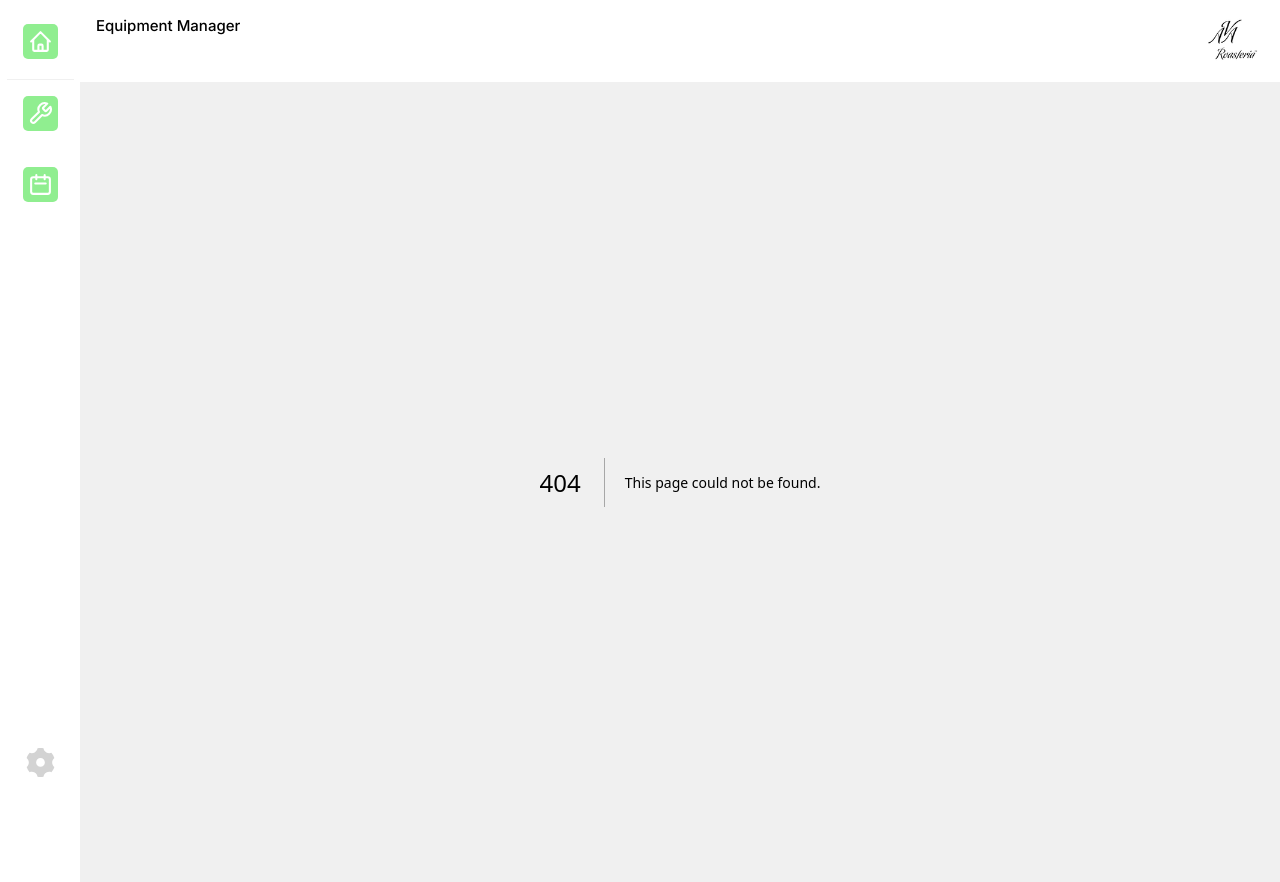
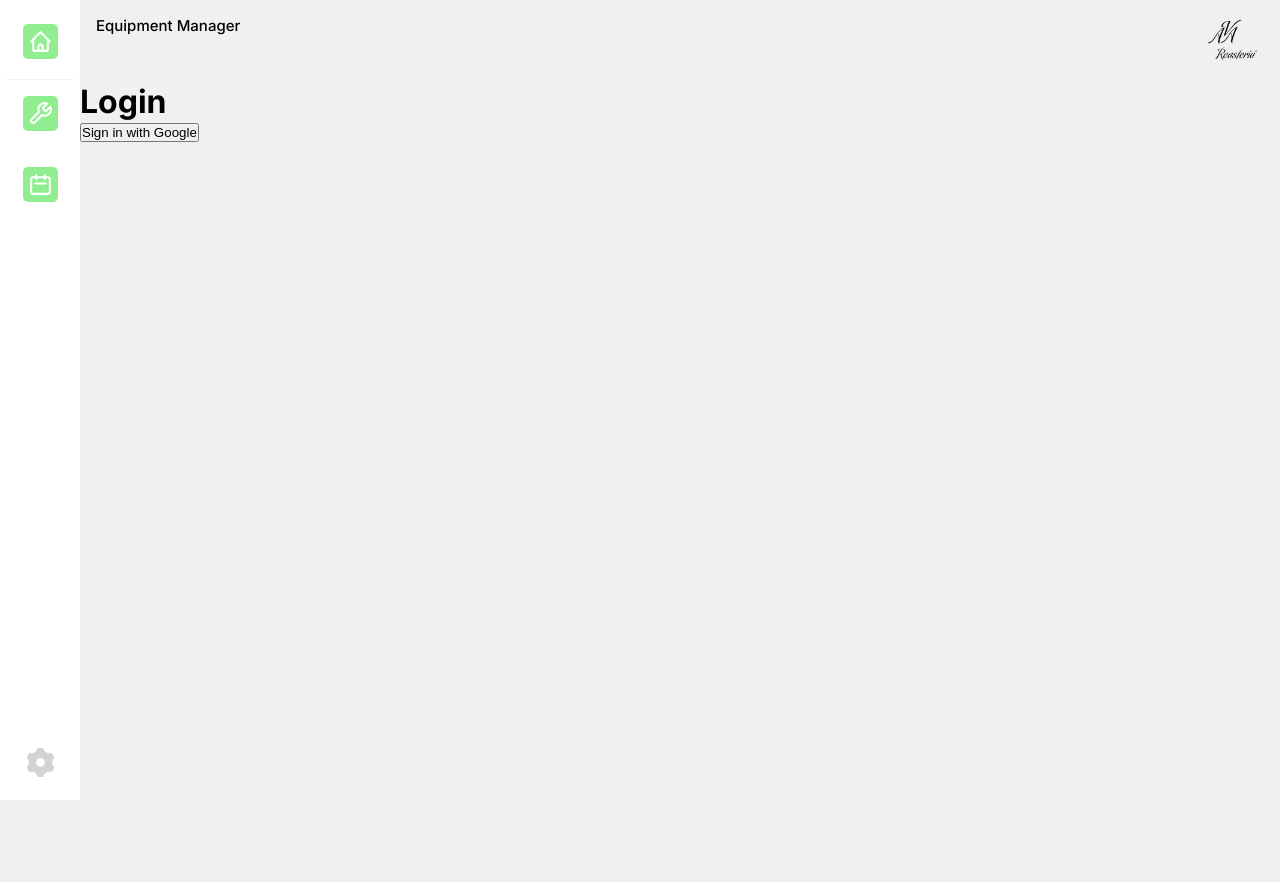
Before and after one commit to reedx8/EquipmentManager-Ava, a Next.js app: page /login in a window 1280 px wide. Before the commit this address had no page. Built offline with nearby package versions, Linux system fonts and the light colour scheme; no server answers.

Commit message:
initial stages of adding authentication

```diff
--- /dev/null
+++ b/src/app/login/page.jsx
@@ -0,0 +1,36 @@
+'use client';
+import React from 'react';
+import supabase from '../config/supabaseClient';
+import styles from './login.module.css';
+
+export default function LogIn() {
+    const handleLogin = async (event) => {
+        event.preventDefault();
+
+        const { data, error } = await supabase.auth.signInWithOAuth({
+            provider: 'google',
+        });
+
+        if (error) {
+            alert('Error logging in: ' + error.message);
+        } else {
+            alert('Logged in as ' + user.email);
+        }
+    };
+
+    return (
+        <div className={styles.loginContainer}>
+            <h1>Login</h1>
+            <button onClick={handleLogin}>Sign in with Google</button>
+            {/* <form className={styles.loginForm} onSubmit={handleLogin}>
+                <div>
+                    <label htmlFor='email'>Email</label>
+                    <input id='email' type='email' name='email' />
+                </div>
+                <div>
+                    <button type='submit'>Login</button>
+                </div>
+            </form> */}
+        </div>
+    );
+}
```
Also changed, not shown: src/app/login/login.module.css (added).
